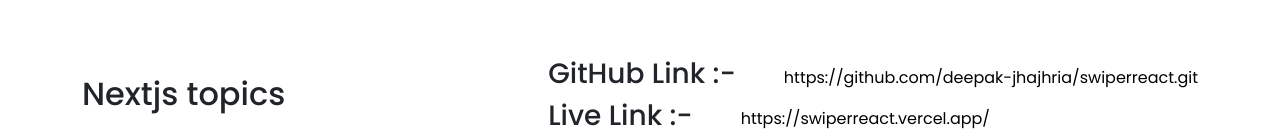
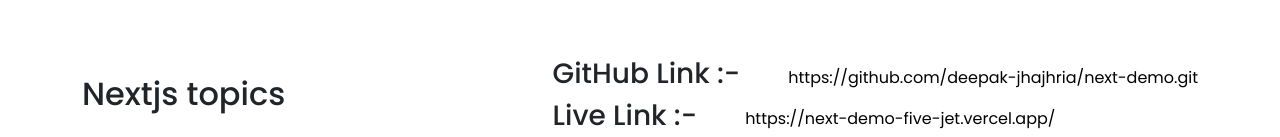
Before and after one commit to deepak-jhajhria/topics, a plain HTML site: page index.html in a window 1280 px wide. Shown: the part 751-888 px from the top of the page. Drawn offline with nearby package versions, Linux system fonts and the light colour scheme.

Commit message:
addNextJsComponents

```diff
--- a/index.html
+++ b/index.html
@@ -98,13 +98,13 @@
             <div class="d-flex flex-column">
                 <div class="d-flex gap-5 align-items-center">
                     <h3>GitHub Link :-</h3>
-                    <a class="bg-black fw-normal" href="https://github.com/deepak-jhajhria/swiperreact.git"
-                        target="_blank" rel="noopener noreferrer">https://github.com/deepak-jhajhria/swiperreact.git</a>
+                    <a class="bg-black fw-normal" href="https://github.com/deepak-jhajhria/next-demo.git"
+                        target="_blank" rel="noopener noreferrer">https://github.com/deepak-jhajhria/next-demo.git</a>
                 </div>
                 <div class="d-flex gap-5 align-items-center">
                     <h3>Live Link :-</h3>
-                    <a class="bg-black fw-normal" href="https://swiperreact.vercel.app/" target="_blank"
-                        rel="noopener noreferrer">https://swiperreact.vercel.app/</a>
+                    <a class="bg-black fw-normal" href="https://next-demo-five-jet.vercel.app/" target="_blank"
+                        rel="noopener noreferrer">https://next-demo-five-jet.vercel.app/</a>
                 </div>
             </div>
         </div>
```
